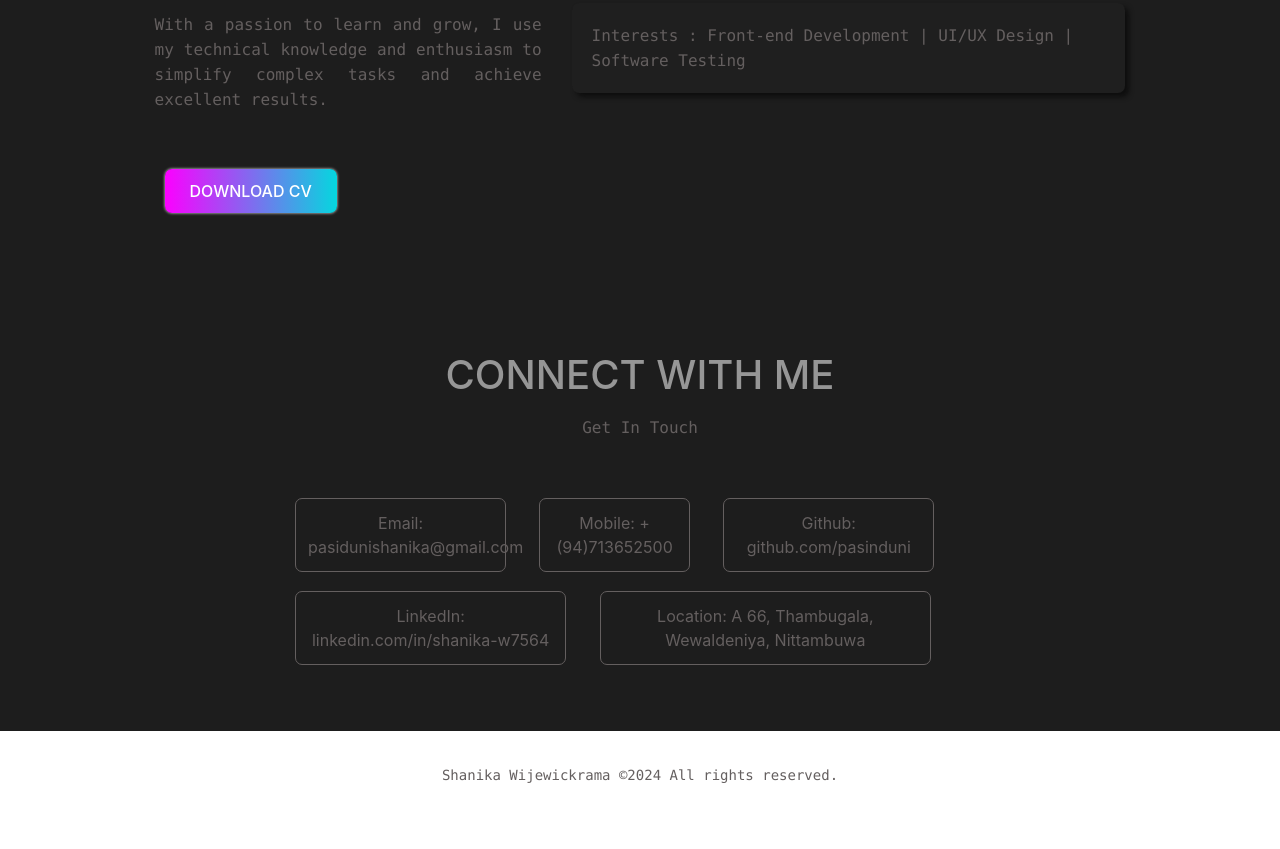
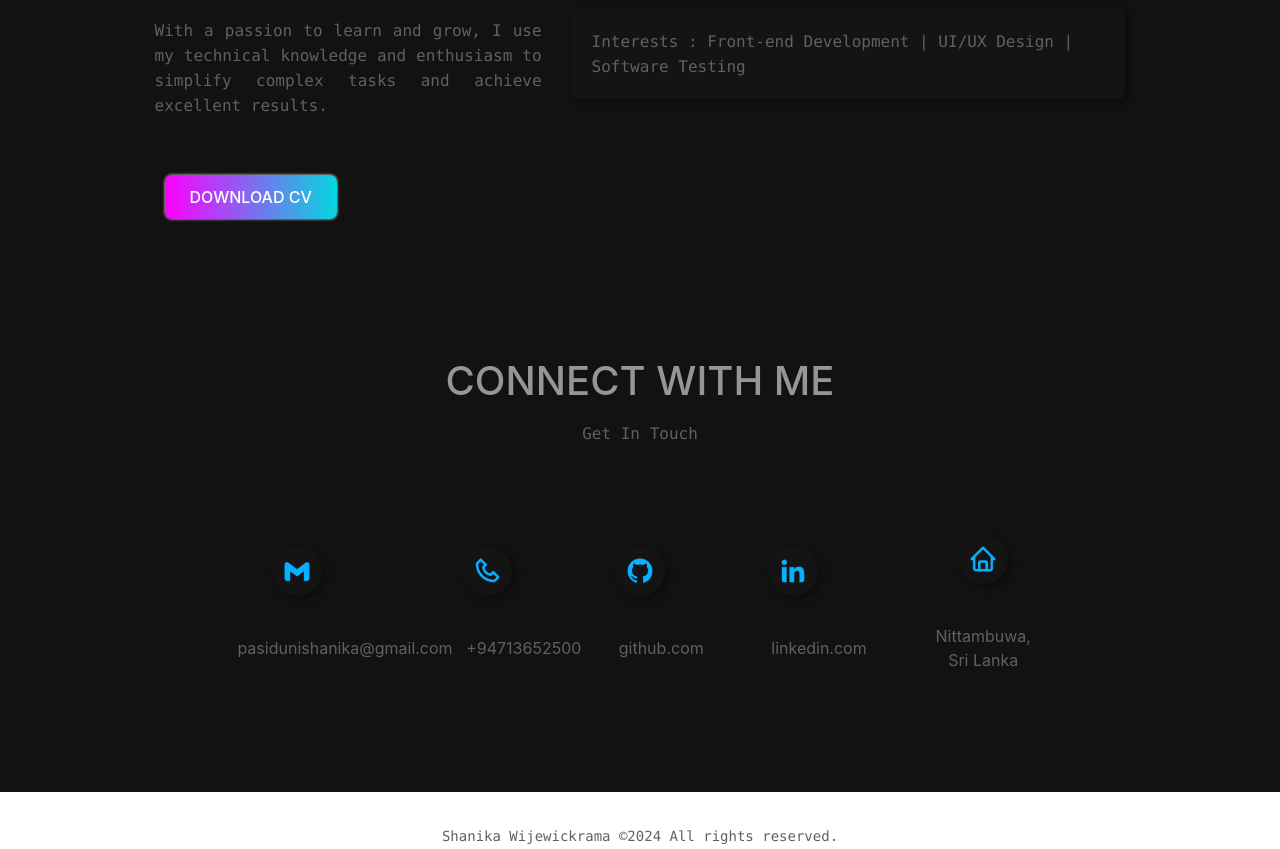
Before and after one commit to pasinduni/my-portfolio, a plain HTML site: page index.html in a window 1280 px wide. Shown: the part 2741-3590 px from the top of the page. Before the commit the page ends 3529 px from the top, so only its background shows below. Drawn offline with Linux system fonts and the light colour scheme.

Commit message:
contact added

```diff
--- a/css/style.css
+++ b/css/style.css
@@ -52,7 +52,7 @@
 /* Banner Area */
 
 .site-main {
-    background-color: #1d1d1d;
+    background-color: #121212;
     padding: 0 6rem;
 }
 
@@ -279,7 +279,7 @@
 .site-main .project-area .button-group button {
     background: transparent;
     border: none;
-    font: normal 500 16px/130px var(--roboto);
+    font: normal 500 16px/30px var(--content-text);
     text-transform: uppercase;
     margin-right: 10px;
     color: var(--text-color);
@@ -334,6 +334,7 @@
 .site-main .project-area .grid .project_Image {
     position: relative;
     overflow: hidden;
+    border-radius: 7px;
 }
 
 .site-main .project-area .grid .project_Image:hover .project-links {
@@ -374,19 +375,29 @@
 .site-main .contact-area .contact .contact-title .para {
     color: var(--text-color);
     font-size: 1rem;
-    margin-bottom: 3rem;
+    margin-bottom: 5rem;
 }
 
 .site-main .contact-area .contact-details {
     align-items: center;
-    margin: .5rem 8rem;
+    margin: .5rem 0;
     color: var(--text-color);
+    display: block;
+    padding: 0 2rem;
+}
+
+.site-main .contact-area .contact-details .text-center img{
+    height: 50px;
+    width: 50px;
+    border-radius: 50%;
+    padding: 10px;
+    box-shadow: 4px 4px 5px #0e0e0e;
+    background: rgba(64, 64, 64, 0.046);
 }
 
 .site-main .contact-area .contact-details p {
-    padding: 12px;
-    border: .1px solid;
-    border-radius: 7px;
+    padding: 8px;
+    margin: 2rem;
 }
 
 .site-main .contact-area .contact-details a {
@@ -394,7 +405,7 @@
 }
 
 .site-main .contact-area .contact-details .text-center {
-    margin: .1rem .1rem;
+    /* margin: .1rem .1rem; */
 }
 
 /* End contact me */
--- a/index.html
+++ b/index.html
@@ -395,22 +395,26 @@
                         </p>
                     </div>
                 </div>
-                <div class="row contact-details">
-                    <div class="col-md-4 text-center">
-                        <p>Email: <a href="pasidunishanika@gmail.com"> pasidunishanika@gmail.com</a></p>
+                <div class="row d-flex mb-5 contact-details">
+                    <div class="col-sm-5 col-md-3 text-center">
+                        <img src="./img/icons/bxl-gmail.png">
+                        <p> <a href="pasidunishanika@gmail.com"> pasidunishanika@gmail.com</a></p>
                     </div>
-                    <div class="col-sm-3 text-center">
-                        <p>Mobile: +(94)713652500</p>
+                    <div class="col-sm-5 col-md-2 text-center">
+                        <img src="./img/icons/bx-phone.png">
+                        <p> +94713652500</p>
                     </div>
-                    <div class="col-sm-4 text-center">
-                        <p>Github: <a href="https://www.github.com/pasinduni">github.com/pasinduni</a> </p>
+                    <div class="col-sm-5 col-md-2 text-center">
+                        <img src="./img/icons/bxl-github.png">
+                        <p> <a href="https://www.github.com/pasinduni">github.com</a> </p>
                     </div>
-                    <div class="col-sm-5 text-center">
-                        <p>LinkedIn: <a
-                                href="https://www.linkedin.com/in/shanika-w7564">linkedin.com/in/shanika-w7564</a></p>
+                    <div class="col-sm-5 col-md-2 text-center">
+                        <img src="./img/icons/bxl-linkedin.png">
+                        <p> <a href="https://www.linkedin.com/in/shanika-w7564">linkedin.com</a></p>
                     </div>
-                    <div class="col-md-6 text-center">
-                        <p>Location: A 66, Thambugala, Wewaldeniya, Nittambuwa </p>
+                    <div class="col-sm-5 col-md-3 text-center">
+                        <img src="./img/icons/bx-home.png">
+                        <p> Nittambuwa, Sri Lanka </p>
                     </div>
                 </div>
                 <div class="row contact-details">
```
Also changed, not shown: img/icons/bx-home.png (added), img/icons/bx-phone.png (added), img/icons/bxl-github.png (added), img/icons/bxl-gmail.png (added), img/icons/bxl-linkedin.png (added).
